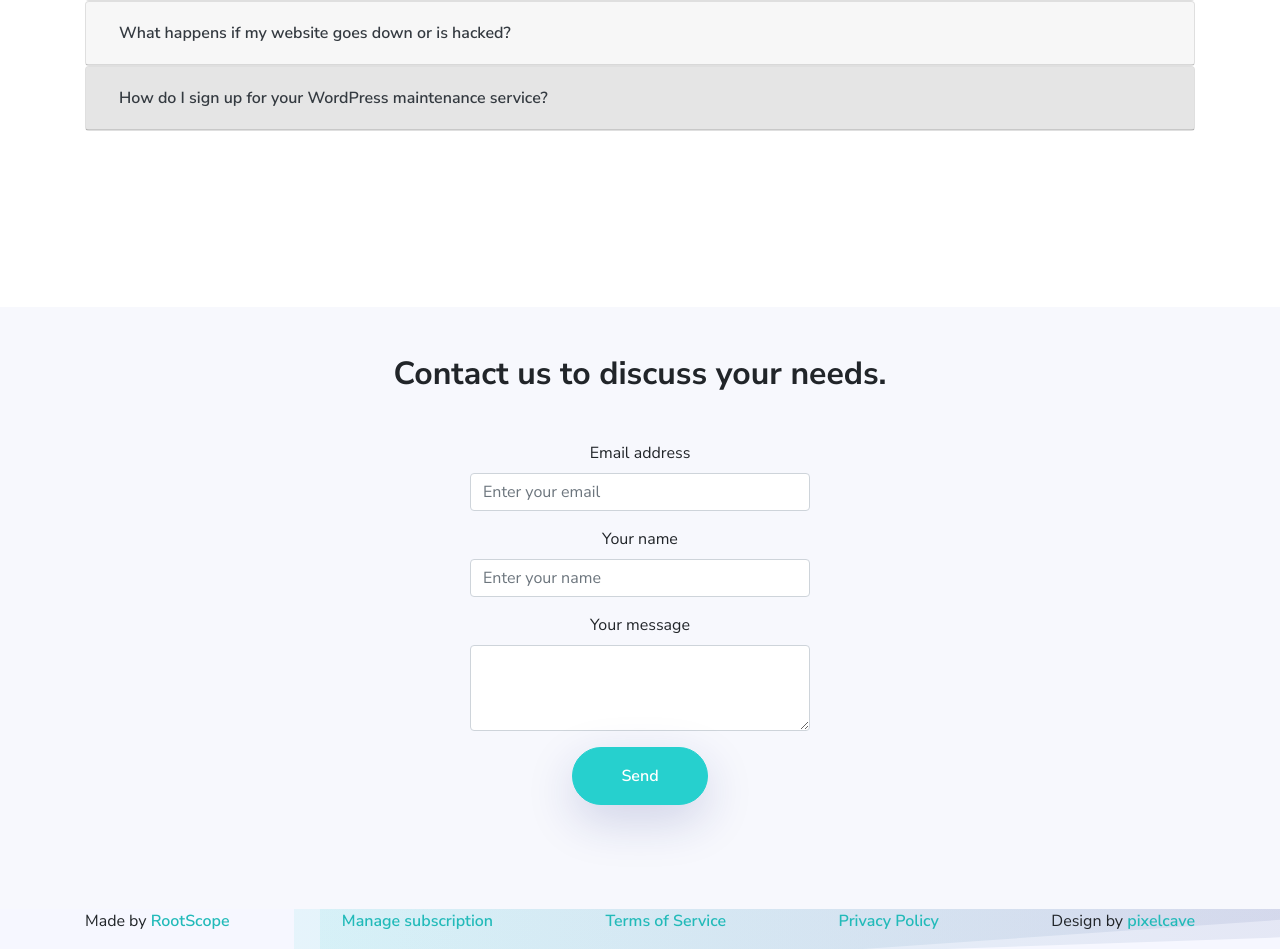
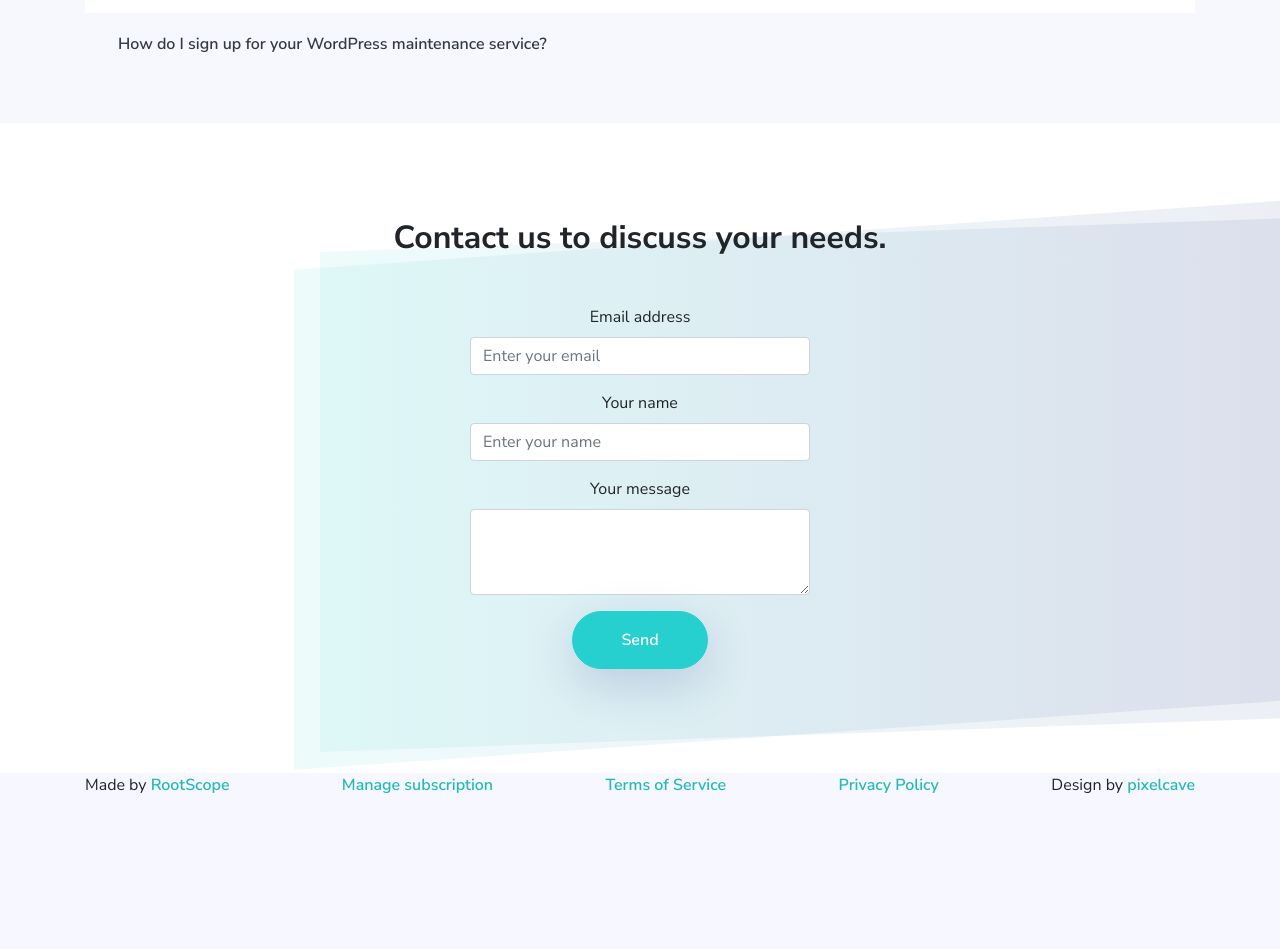
Before and after one commit to rootscopeltd/wp.rootscope.dev, a website: page index.html in a window 1280 px wide. Shown: the part 3300-4249 px from the top of the page. After the commit the page ends 4113 px from the top, so only its background shows below. Drawn offline with nearby package versions, Linux system fonts and the light colour scheme; files that its build step writes are made by us from their sources.

Commit message:
Small layout updated to faq and contact us section

```diff
--- a/assets/css/main.css
+++ b/assets/css/main.css
@@ -259,6 +259,20 @@ a:hover {
   width: 50%;
 }
 
+.card {
+  border: none;
+}
+
+.card-header {
+  border-bottom: none;
+}
+.card:nth-child(odd) .card-header {
+  background-color: #fff;
+}
 .card:nth-child(even) .card-header {
-  background-color: rgba(0, 0, 0, .1);
+  background-color: #f7f8fd;
 }
+
+.contact .square-flipped.square {
+  bottom: 6%;
+}
--- a/index.html
+++ b/index.html
@@ -293,7 +293,8 @@
             </div>
             <!-- END Plans -->
             <!-- FAQ -->
-            <div class="container container-big">
+            <div class="bg-light py-5 mt-5">
+            <div class="container">
                 <h2 class="font-weight-bold mb-5 text-center" data-aos="zoom-in">
                     Why you need WordPress maintenance plan?
                 </h2>
@@ -420,10 +421,14 @@
                     </div>
                 </div>
             </div>
+            </div>
             <!-- END FAQ -->
             <!-- Contact -->
-            <div class="bg-light py-5 mt-5">
-                <div class="container text-center" id="contact" data-aos="slide-up">
+            <div class="position-relative overflow-hidden contact">
+                <!-- Background -->
+                <span class="square square-flipped square-1"></span>
+                <span class="square square-flipped square-2"></span>
+                <div class="container text-center py-5 mt-5 " id="contact" data-aos="slide-up">
                     <h2 class="font-weight-bold mb-5">
                         Contact us to discuss your needs.
                     </h2>
@@ -455,9 +460,6 @@
             <!-- END Contact -->
             <!-- Footer -->
             <div class="position-relative overflow-hidden">
-                <!-- Background -->
-                <span class="square square-flipped square-1"></span>
-                <span class="square square-flipped square-2"></span>
 
                 <!-- Footer Content -->
                 <footer class="position-relative">
```
